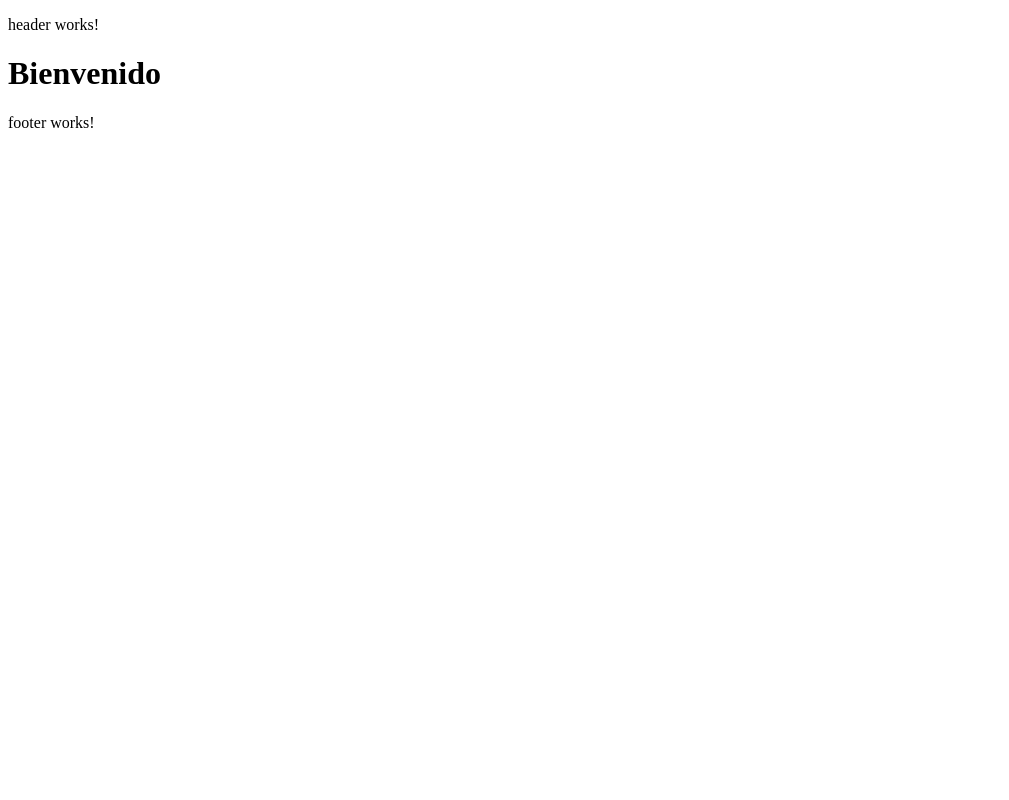
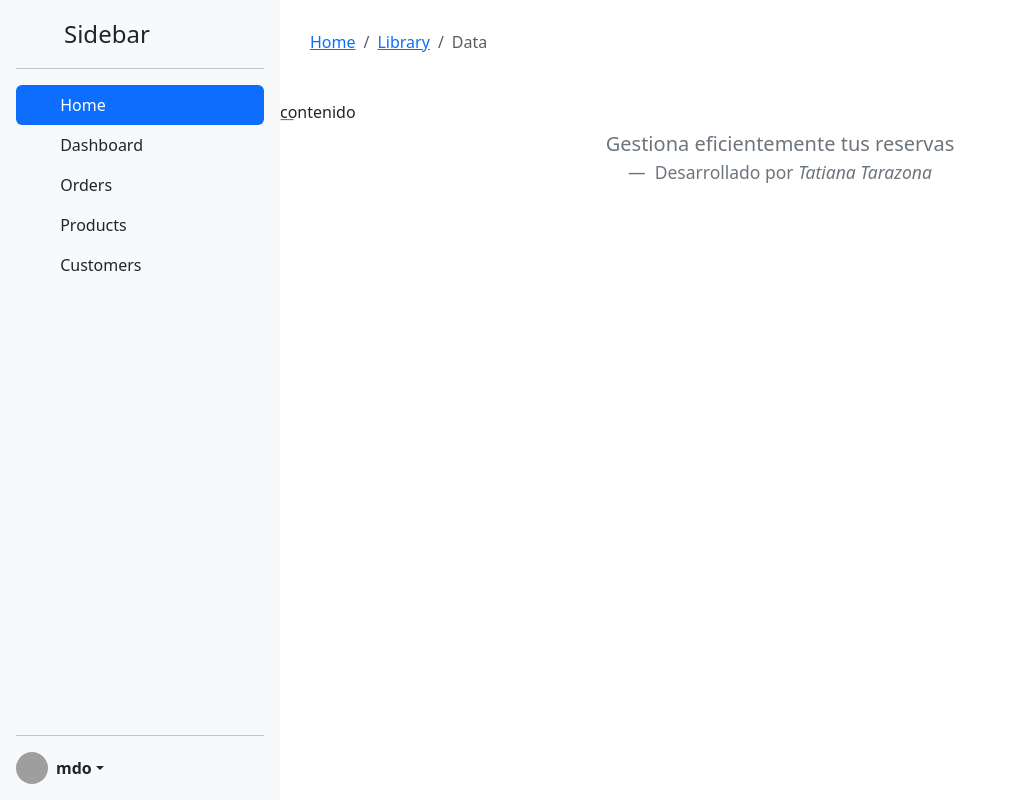
Before and after one commit to leydytagu/residentes-frontend, an Angular app: page / in a window 1280 px wide. Shown: the whole page, without its empty margins (0-1009 px from the left). Built offline with nearby package versions, Linux system fonts and the light colour scheme; grey boxes are pictures that could not be loaded.

Commit message:
Se agrega bootstrap y sidebar

```diff
--- a/src/app/app.component.css
+++ b/src/app/app.component.css
@@ -0,0 +1,9 @@
+.main-container {
+    display: flex;
+    height: 100%;
+    width: 100%;
+}
+
+.main-content {
+    flex: 1;
+}
--- a/src/app/app.component.html
+++ b/src/app/app.component.html
@@ -1,5 +1,10 @@
-<app-header></app-header>
+<div class="main-container">
+  <app-sidebar></app-sidebar>
+  <div class="main-content">
+    <app-header></app-header>
 
-<h1>Bienvenido</h1>
+    <div>contenido</div>
 
-<app-footer></app-footer>
+    <app-footer></app-footer>
+  </div>
+</div>
--- a/src/app/app.component.ts
+++ b/src/app/app.component.ts
@@ -2,11 +2,12 @@ import { Component } from '@angular/core';
 import { RouterOutlet } from '@angular/router';
 import { HeaderComponent } from './shared/header/header.component';
 import { FooterComponent } from './shared/footer/footer.component';
+import { SidebarComponent } from './shared/sidebar/sidebar.component';
 
 @Component({
   selector: 'app-root',
   standalone: true,
-  imports: [RouterOutlet, HeaderComponent, FooterComponent],
+  imports: [RouterOutlet, HeaderComponent, FooterComponent, SidebarComponent],
   templateUrl: './app.component.html',
   styleUrl: './app.component.css',
 })
--- a/src/app/shared/footer/footer.component.html
+++ b/src/app/shared/footer/footer.component.html
@@ -1 +1,8 @@
-<p>footer works!</p>
+<footer class="blockquote-footer">
+  <blockquote class="blockquote text-center">
+    <p>Gestiona eficientemente tus reservas</p>
+    <footer class="blockquote-footer">
+      Desarrollado por <cite title="Source Title">Tatiana Tarazona</cite>
+    </footer>
+  </blockquote>
+</footer>
--- a/src/app/shared/header/header.component.css
+++ b/src/app/shared/header/header.component.css
@@ -0,0 +1,3 @@
+.header-container {
+    padding: 30px;
+}
--- a/src/app/shared/header/header.component.html
+++ b/src/app/shared/header/header.component.html
@@ -1 +1,9 @@
-<p>header works!</p>
+<header class="header-container">
+  <nav aria-label="breadcrumb">
+    <ol class="breadcrumb">
+      <li class="breadcrumb-item"><a href="#">Home</a></li>
+      <li class="breadcrumb-item"><a href="#">Library</a></li>
+      <li class="breadcrumb-item active" aria-current="page">Data</li>
+    </ol>
+  </nav>
+</header>
--- /dev/null
+++ b/src/app/shared/sidebar/sidebar.component.html
@@ -0,0 +1,83 @@
+<div
+  class="d-flex flex-column flex-shrink-0 p-3 bg-light"
+  style="width: 280px; height: 100%"
+>
+  <a
+    href="/"
+    class="d-flex align-items-center mb-3 mb-md-0 me-md-auto link-dark text-decoration-none"
+  >
+    <svg class="bi me-2" width="40" height="32">
+      <use xlink:href="#bootstrap"></use>
+    </svg>
+    <span class="fs-4">Sidebar</span>
+  </a>
+  <hr />
+  <ul class="nav nav-pills flex-column mb-auto">
+    <li class="nav-item">
+      <a href="#" class="nav-link active" aria-current="page">
+        <svg class="bi me-2" width="16" height="16">
+          <use xlink:href="#home"></use>
+        </svg>
+        Home
+      </a>
+    </li>
+    <li>
+      <a href="#" class="nav-link link-dark">
+        <svg class="bi me-2" width="16" height="16">
+          <use xlink:href="#speedometer2"></use>
+        </svg>
+        Dashboard
+      </a>
+    </li>
+    <li>
+      <a href="#" class="nav-link link-dark">
+        <svg class="bi me-2" width="16" height="16">
+          <use xlink:href="#table"></use>
+        </svg>
+        Orders
+      </a>
+    </li>
+    <li>
+      <a href="#" class="nav-link link-dark">
+        <svg class="bi me-2" width="16" height="16">
+          <use xlink:href="#grid"></use>
+        </svg>
+        Products
+      </a>
+    </li>
+    <li>
+      <a href="#" class="nav-link link-dark">
+        <svg class="bi me-2" width="16" height="16">
+          <use xlink:href="#people-circle"></use>
+        </svg>
+        Customers
+      </a>
+    </li>
+  </ul>
+  <hr />
+  <div class="dropdown">
+    <a
+      href="#"
+      class="d-flex align-items-center link-dark text-decoration-none dropdown-toggle"
+      id="dropdownUser2"
+      data-bs-toggle="dropdown"
+      aria-expanded="false"
+    >
+      <img
+        src="https://github.com/mdo.png"
+        alt=""
+        width="32"
+        height="32"
+        class="rounded-circle me-2"
+      />
+      <strong>mdo</strong>
+    </a>
+    <ul class="dropdown-menu text-small shadow" aria-labelledby="dropdownUser2">
+      <li><a class="dropdown-item" href="#">New project...</a></li>
+      <li><a class="dropdown-item" href="#">Settings</a></li>
+      <li><a class="dropdown-item" href="#">Profile</a></li>
+      <li><hr class="dropdown-divider" /></li>
+      <li><a class="dropdown-item" href="#">Sign out</a></li>
+    </ul>
+  </div>
+</div>
--- a/src/index.html
+++ b/src/index.html
@@ -1,13 +1,24 @@
-<!doctype html>
+<!DOCTYPE html>
 <html lang="en">
   <head>
-  <meta charset="utf-8">
+    <meta charset="utf-8" />
     <title>ResidentesFrontend</title>
-  <base href="/">
-  <meta name="viewport" content="width=device-width, initial-scale=1">
-  <link rel="icon" type="image/x-icon" href="favicon.ico">
+    <base href="/" />
+    <meta name="viewport" content="width=device-width, initial-scale=1" />
+    <link rel="icon" type="image/x-icon" href="favicon.ico" />
+    <link
+      href="https://cdn.jsdelivr.net/npm/bootstrap@5.3.3/dist/css/bootstrap.min.css"
+      rel="stylesheet"
+      integrity="sha384-QWTKZyjpPEjISv5WaRU9OFeRpok6YctnYmDr5pNlyT2bRjXh0JMhjY6hW+ALEwIH"
+      crossorigin="anonymous"
+    />
   </head>
   <body>
     <app-root></app-root>
+    <script
+      src="https://cdn.jsdelivr.net/npm/bootstrap@5.3.3/dist/js/bootstrap.bundle.min.js"
+      integrity="sha384-YvpcrYf0tY3lHB60NNkmXc5s9fDVZLESaAA55NDzOxhy9GkcIdslK1eN7N6jIeHz"
+      crossorigin="anonymous"
+    ></script>
   </body>
 </html>
--- a/src/styles.css
+++ b/src/styles.css
@@ -1 +1,5 @@
 /* You can add global styles to this file, and also import other style files */
+
+body {
+    height: 100vh;
+}
```
Also changed, not shown: src/app/shared/sidebar/sidebar.component.ts (added, +12 -0 lines), src/app/shared/sidebar/sidebar.component.css (added), 1 other file (tests, documents, lock files or other folders). Lines whose indentation alone changed are shown as unchanged.
